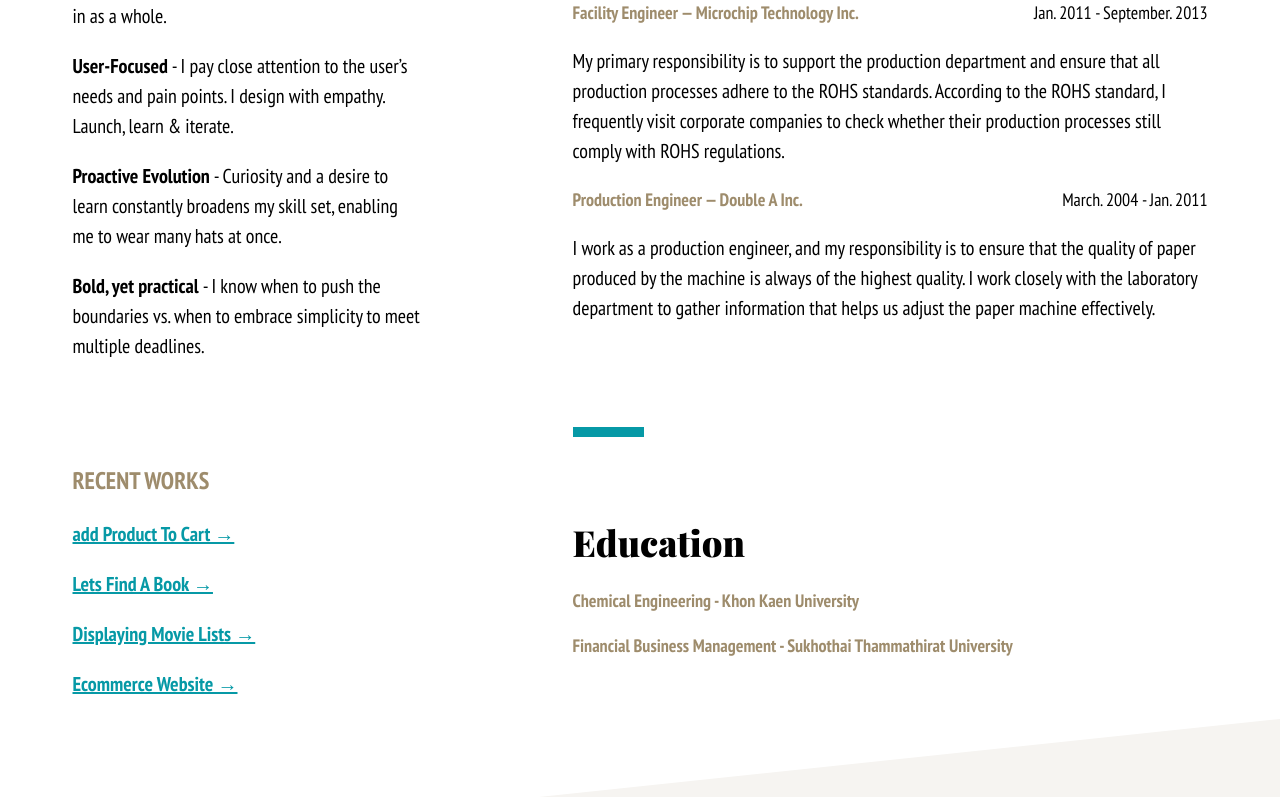
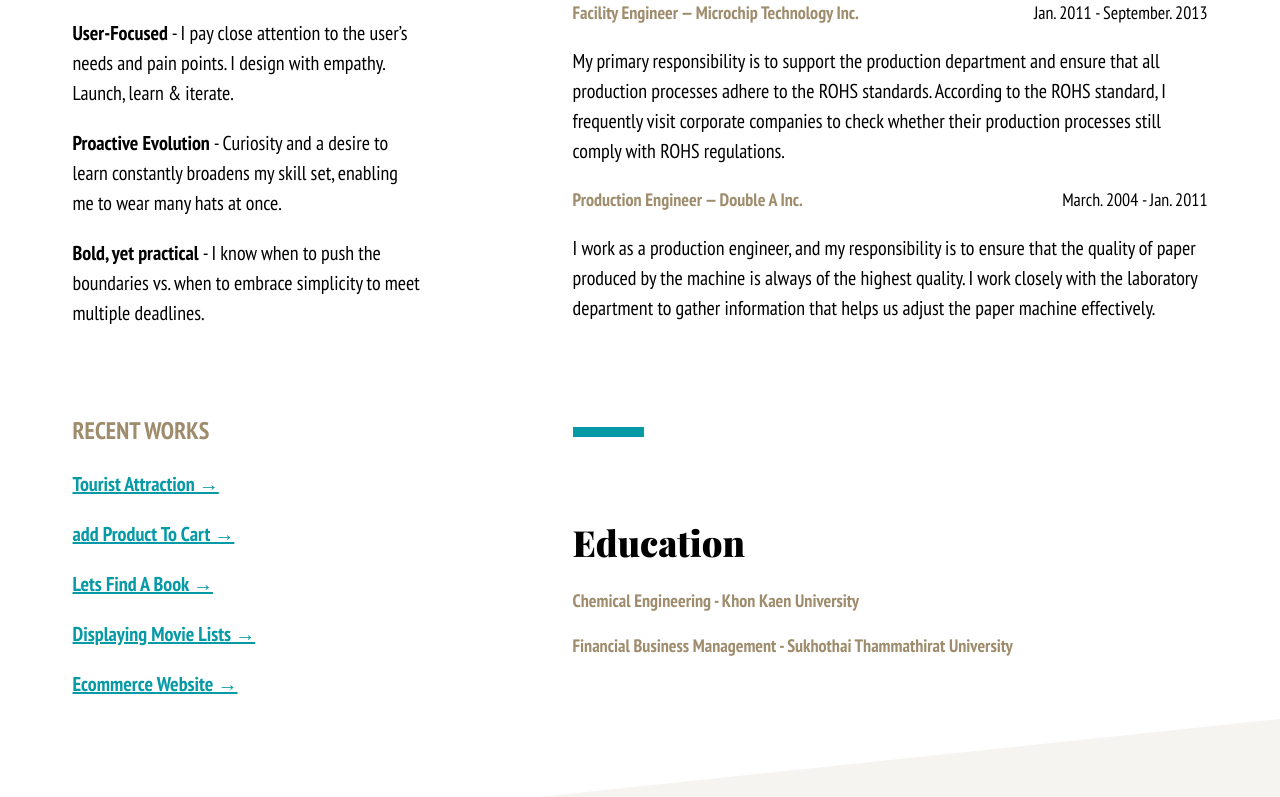
Before and after one commit to weerayuth9516/myResume, a React (Vite) app: page / in a window 1280 px wide. Shown: the part 1697-2494 px from the top of the page. Built offline with nearby package versions, Linux system fonts and the light colour scheme.

Commit message:
feat: add more link

```diff
--- a/src/components/Content.jsx
+++ b/src/components/Content.jsx
@@ -59,6 +59,14 @@ function Content() {
           <div className="box-sidebar">
             <div className="sidebar-title">recent works</div>
             <div className="sidebar-sub-title recent-work">
+              <p>
+              <a
+                  href="https://travel-place.netlify.app/"
+                  target="_blank"
+                >
+                  Tourist Attraction →
+                </a>
+              </p>
               <p>
                 <a
                   href="http://zingy-smakager-fe3322.netlify.app/"
--- a/src/components/Header.css
+++ b/src/components/Header.css
@@ -78,6 +78,7 @@ header {
   width: 420px;
   height: 400px;
   margin-right: 150px;
+  object-fit: contain;
 }
 
 .image-profile img {
```
